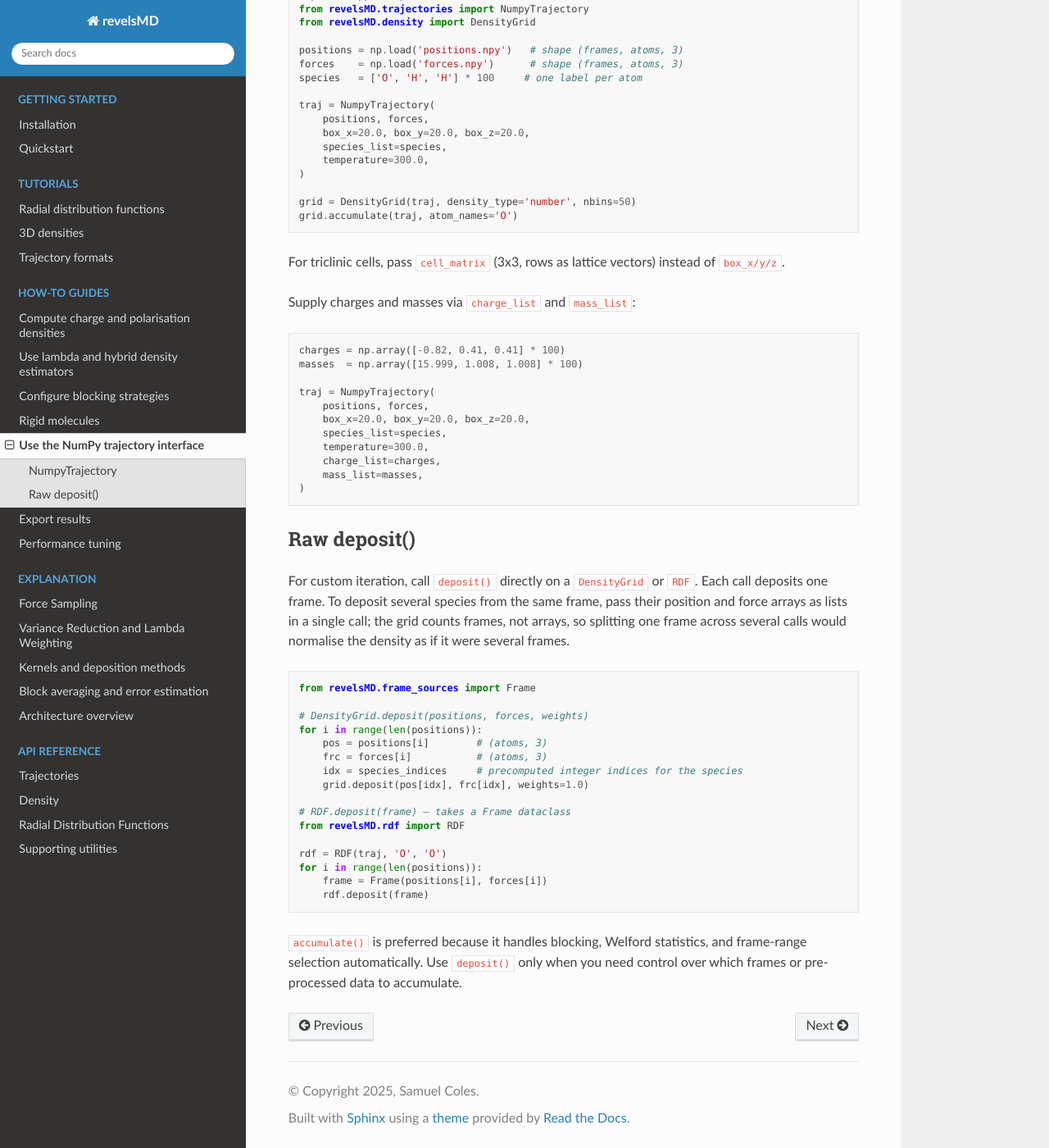
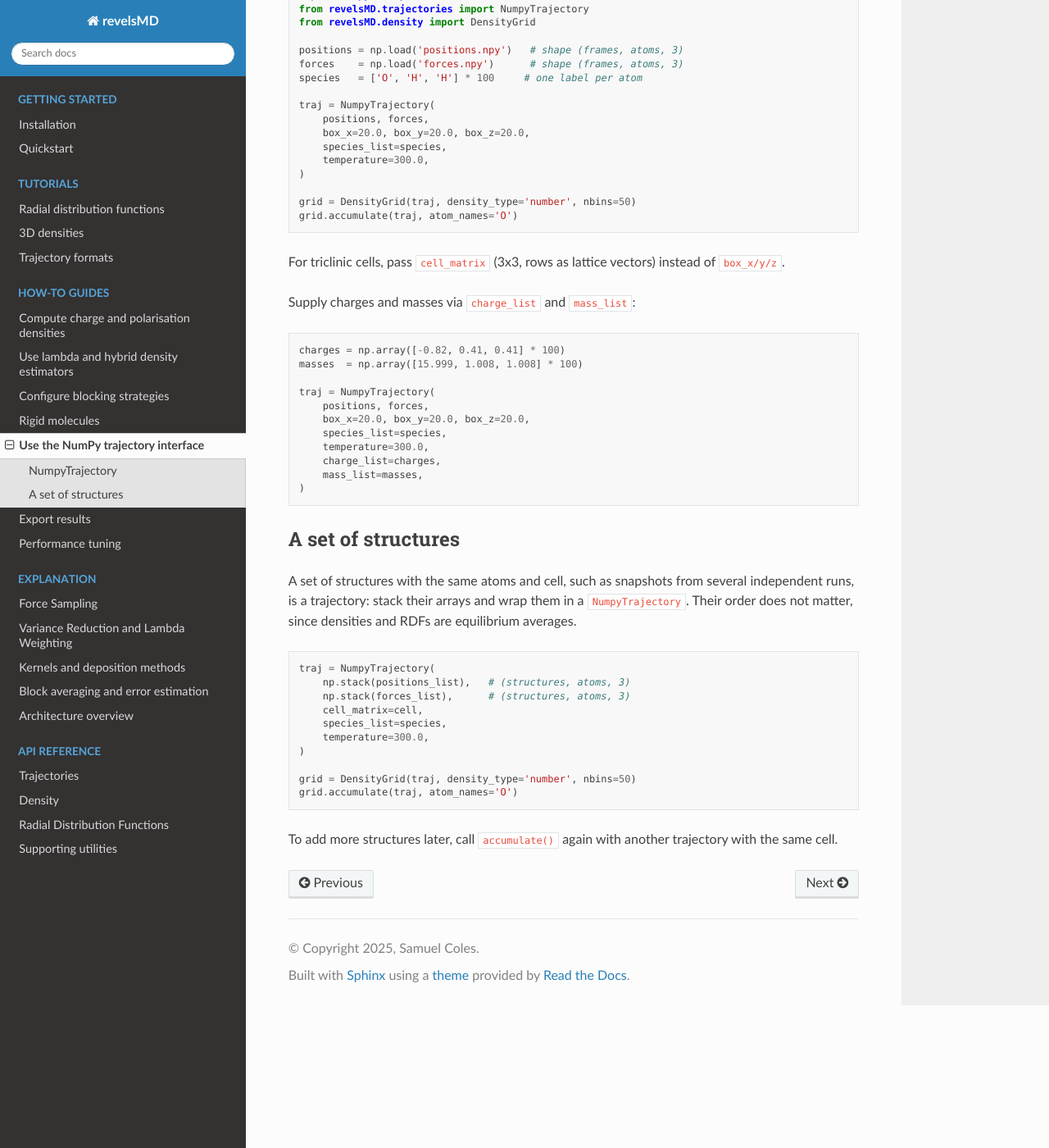
Before and after one commit to user200000/revelsmd, a Sphinx documentation site: the page built from docs/source/how-to/numpy-interface.md, in a window 1280 px wide and 1400 px high, scrolled down 317 px. Shown: the whole window at 82% size. Built offline with Sphinx 7.4.7 and the Read the Docs theme 3.1.0, drawn with Linux system fonts in a browser that asks for light colours.

Commit message:
Make deposit private on DensityGrid and RDF
DensityGrid.deposit counted every call as one frame, so a user who
deposited a frame's species one call at a time got a density too small
by the number of species, with no error; it also accepted positions in
a cell other than the grid's. accumulate() always calls it correctly,
and no released version had it (0.1.5 has make_force_grid), so it is
now private, as _deposit, and so is RDF's for one entry point in both.

A set of structures is processed as a trajectory: the how-to's raw
deposit() section is replaced by one stacking the structures into a
NumpyTrajectory. The architecture and kernel pages describe accumulate()
as the only way frames go in.

````diff
--- a/docs/source/explanation/kernels.md
+++ b/docs/source/explanation/kernels.md
@@ -9,8 +9,7 @@ assigned to one or more voxels. RevelsMD supports two deposition kernels:
 - **Box** — assigns the full contribution to the single voxel containing the
   particle. Faster but more susceptible to discretisation noise.
 
-The kernel is selected via the `kernel` parameter of `DensityGrid.deposit()` and
-`DensityGrid.accumulate()`. The RDF accumulator always uses triangular deposition
+The kernel is selected via the `kernel` parameter of `DensityGrid.accumulate()`. The RDF accumulator always uses triangular deposition
 for its histogram-based estimate.
 
 ## Triangular (CIC) kernel
--- a/docs/source/how-to/numpy-interface.md
+++ b/docs/source/how-to/numpy-interface.md
@@ -45,34 +45,25 @@ traj = NumpyTrajectory(
 )
 ```
 
-## Raw deposit()
+## A set of structures
 
-For custom iteration, call `deposit()` directly on a `DensityGrid` or
-`RDF`. Each call deposits one frame. To deposit several species from the
-same frame, pass their position and force arrays as lists in a single
-call; the grid counts frames, not arrays, so splitting one frame across
-several calls would normalise the density as if it were several frames.
+A set of structures with the same atoms and cell, such as snapshots from
+several independent runs, is a trajectory: stack their arrays and wrap them in
+a `NumpyTrajectory`. Their order does not matter, since densities and RDFs are
+equilibrium averages.
 
 ```python
-from revelsMD.frame_sources import Frame
+traj = NumpyTrajectory(
+    np.stack(positions_list),   # (structures, atoms, 3)
+    np.stack(forces_list),      # (structures, atoms, 3)
+    cell_matrix=cell,
+    species_list=species,
+    temperature=300.0,
+)
 
-# DensityGrid.deposit(positions, forces, weights)
-for i in range(len(positions)):
-    pos = positions[i]        # (atoms, 3)
-    frc = forces[i]           # (atoms, 3)
-    idx = species_indices     # precomputed integer indices for the species
-    grid.deposit(pos[idx], frc[idx], weights=1.0)
-
-# RDF.deposit(frame) — takes a Frame dataclass
-from revelsMD.rdf import RDF
-
-rdf = RDF(traj, 'O', 'O')
-for i in range(len(positions)):
-    frame = Frame(positions[i], forces[i])
-    rdf.deposit(frame)
+grid = DensityGrid(traj, density_type='number', nbins=50)
+grid.accumulate(traj, atom_names='O')
 ```
 
-`accumulate()` is preferred because it handles blocking, Welford
-statistics, and frame-range selection automatically. Use `deposit()` only
-when you need control over which frames or pre-processed data to
-accumulate.
+To add more structures later, call `accumulate()` again with another
+trajectory with the same cell.
````
Also changed, not shown: docs/source/explanation/architecture.md (+16 -17 lines), 6 other files.
